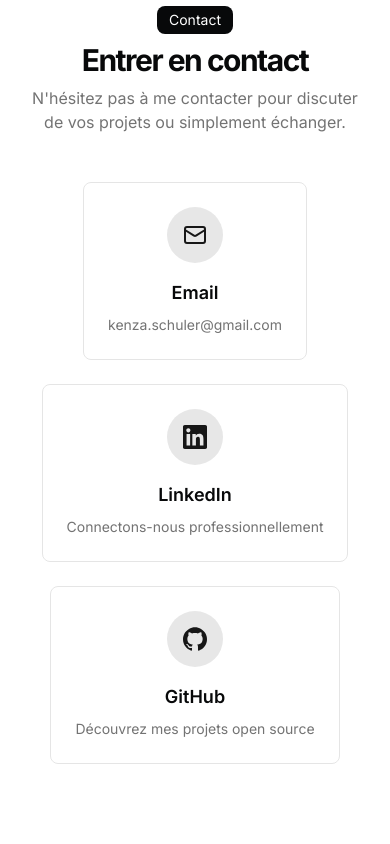
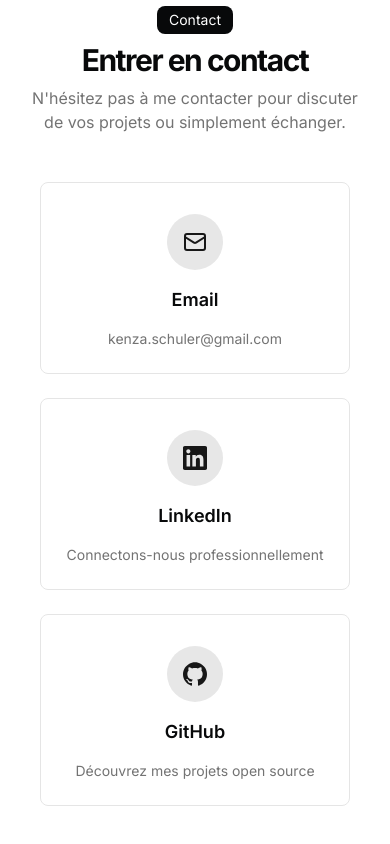
Before and after one commit to s-kenza/portfolio, a Next.js app: page / in a window 390 px wide. Shown: the part 3566-4410 px from the top of the page. Built offline with nearby package versions, Linux system fonts and the light colour scheme.

Commit message:
feat: :sparkles: enhance contact links layout and improve accessibility

```diff
--- a/src/app/page.tsx
+++ b/src/app/page.tsx
@@ -252,17 +252,19 @@ export default function Page() {
               </div>
             </div>
           </BlurFade>
-          <div className="flex flex-col sm:flex-row gap-6 justify-center items-center px-4 max-w-4xl mx-auto">
+          <div className="flex flex-col sm:flex-row gap-6 justify-center items-stretch px-4 max-w-4xl mx-auto">
             <BlurFade delay={BLUR_FADE_DELAY * 17}>
               <Link
                 href={`mailto:${DATA.contact.email}`}
-                className="group flex flex-col items-center p-6 bg-card border rounded-lg hover:shadow-lg transition-all duration-300 hover:scale-105 w-full sm:w-64"
+                className="group flex flex-col items-center justify-between p-6 bg-card border rounded-lg hover:shadow-lg transition-all duration-300 hover:scale-105 w-full sm:w-64 h-48"
               >
+                <div className="flex flex-col items-center flex-1 justify-center">
                   <div className="p-4 rounded-full bg-primary/10 group-hover:bg-primary/20 transition-colors mb-4">
                     <DATA.contact.social.email.icon className="size-6 text-primary" />
                   </div>
                   <h3 className="font-semibold text-lg mb-2">Email</h3>
-                <p className="text-sm text-muted-foreground text-center">
+                </div>
+                <p className="text-sm text-muted-foreground text-center mt-auto">
                   {DATA.contact.email}
                 </p>
               </Link>
@@ -273,13 +275,15 @@ export default function Page() {
                 href={DATA.contact.social.LinkedIn.url}
                 target="_blank"
                 rel="noopener noreferrer"
-                className="group flex flex-col items-center p-6 bg-card border rounded-lg hover:shadow-lg transition-all duration-300 hover:scale-105 w-full sm:w-64"
+                className="group flex flex-col items-center justify-between p-6 bg-card border rounded-lg hover:shadow-lg transition-all duration-300 hover:scale-105 w-full sm:w-64 h-48"
               >
+                <div className="flex flex-col items-center flex-1 justify-center">
                   <div className="p-4 rounded-full bg-primary/10 group-hover:bg-primary/20 transition-colors mb-4">
                     <DATA.contact.social.LinkedIn.icon className="size-6 text-primary" />
                   </div>
                   <h3 className="font-semibold text-lg mb-2">LinkedIn</h3>
-                <p className="text-sm text-muted-foreground text-center">
+                </div>
+                <p className="text-sm text-muted-foreground text-center mt-auto">
                   Connectons-nous professionnellement
                 </p>
               </Link>
@@ -290,13 +294,15 @@ export default function Page() {
                 href={DATA.contact.social.GitHub.url}
                 target="_blank"
                 rel="noopener noreferrer"
-                className="group flex flex-col items-center p-6 bg-card border rounded-lg hover:shadow-lg transition-all duration-300 hover:scale-105 w-full sm:w-64"
+                className="group flex flex-col items-center justify-between p-6 bg-card border rounded-lg hover:shadow-lg transition-all duration-300 hover:scale-105 w-full sm:w-64 h-48"
               >
+                <div className="flex flex-col items-center flex-1 justify-center">
                   <div className="p-4 rounded-full bg-primary/10 group-hover:bg-primary/20 transition-colors mb-4">
                     <DATA.contact.social.GitHub.icon className="size-6 text-primary" />
                   </div>
                   <h3 className="font-semibold text-lg mb-2">GitHub</h3>
-                <p className="text-sm text-muted-foreground text-center">
+                </div>
+                <p className="text-sm text-muted-foreground text-center mt-auto">
                   Découvrez mes projets open source
                 </p>
               </Link>
```
Lines whose indentation alone changed are shown as unchanged.
